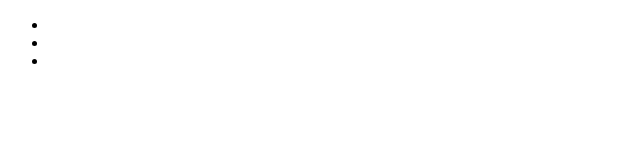
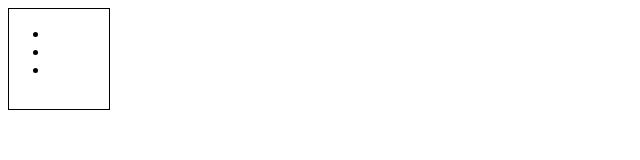
Before and after one commit to haopengu951015/project1, a plain HTML site: page index.html in a window 1280 px wide. Shown: the whole page, without its empty margins (0-640 px from the left). Drawn offline with Linux system fonts and the light colour scheme.

Commit message:
全部提交

```diff
--- a/index.html
+++ b/index.html
@@ -9,6 +9,9 @@
         #box{
             width:100px;
             height:100px;
+        }
+        div{
+            border:1px solid;
         }
     </style>
 </head>
--- a/index.js
+++ b/index.js
@@ -2,6 +2,6 @@ var oll=document.getElementsByName("li");
  for(var i in oll){
      oll.index=i;
      oll[i].onclick=function(){
-
+         console.log(433)
      }
  }
```
